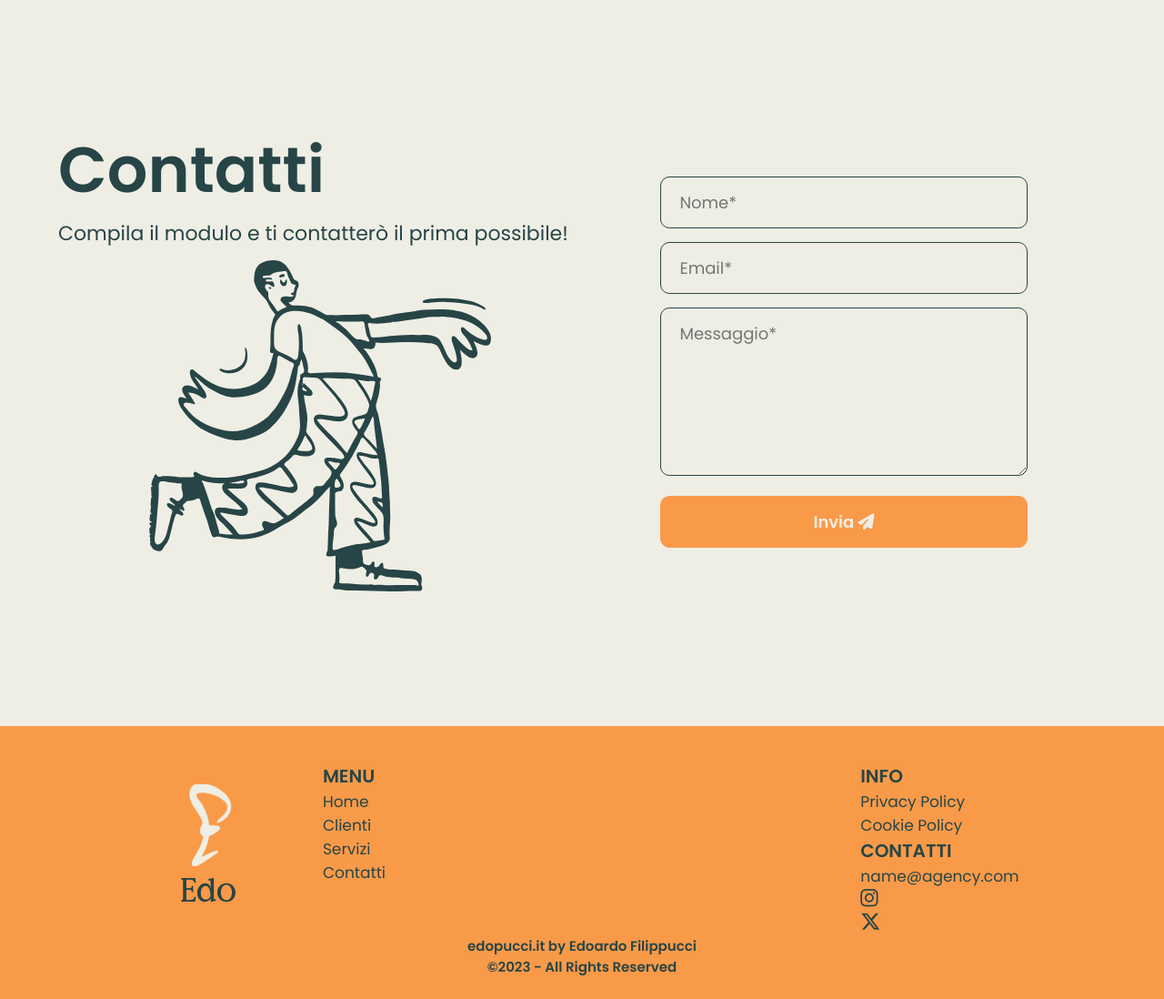
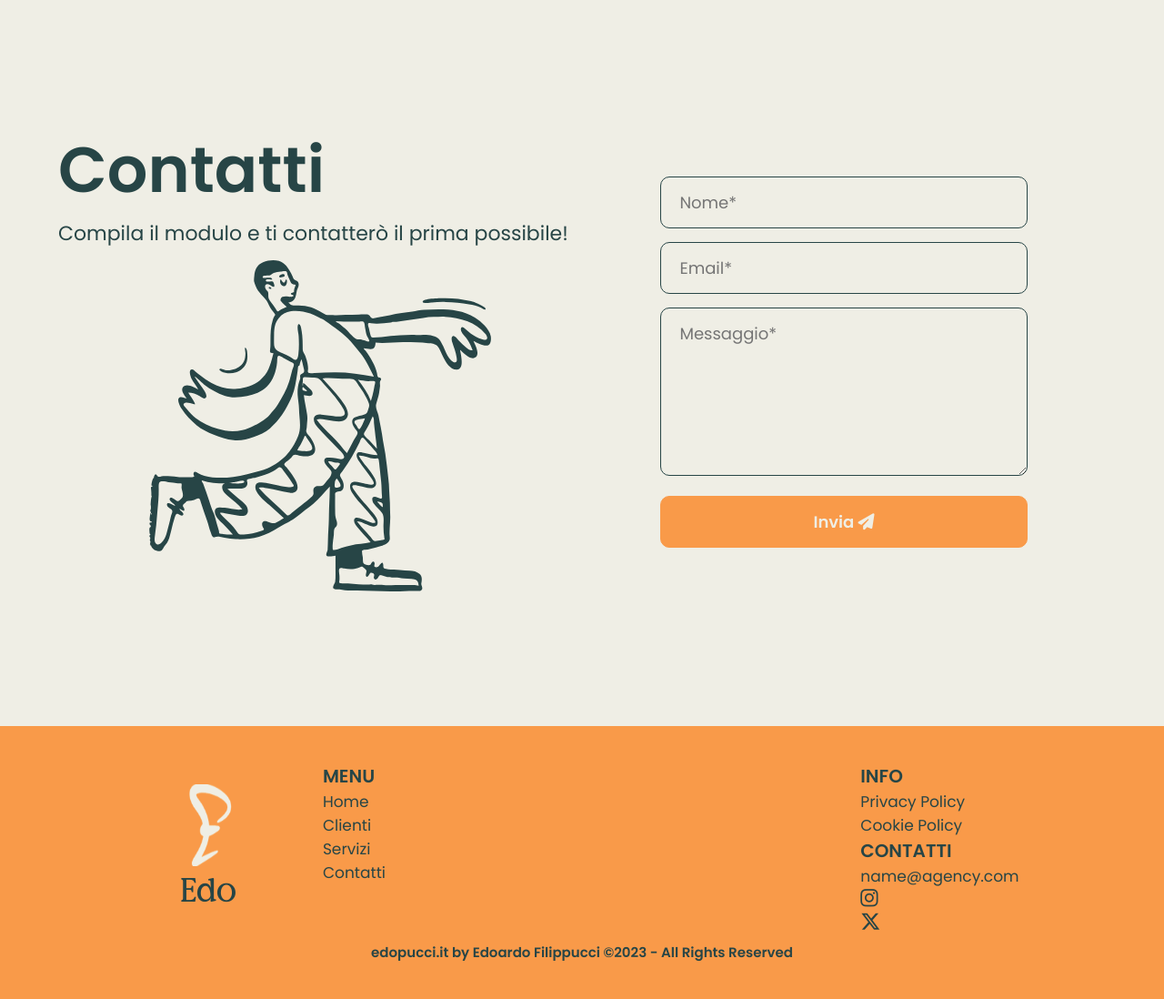
Before and after one commit to edoardofilippucci/Portfolio, a plain HTML site: page index.html in a window 1280 px wide. Shown: the part 5762-6860 px from the top of the page at 91% size. Drawn offline with nearby package versions, Linux system fonts and the light colour scheme.

Commit message:
Add files via upload

```diff
--- a/index.html
+++ b/index.html
@@ -507,7 +507,7 @@
         </div>
         <div class="footer-copyright">
           <h1 class="bolded-text no-select copyright-text">
-            edopucci.it by Edoardo Filippucci <br> ©2023 - All Rights Reserved
+            edopucci.it by Edoardo Filippucci ©2023 - All Rights Reserved
           </h1>
         </div>
       </div>
```
